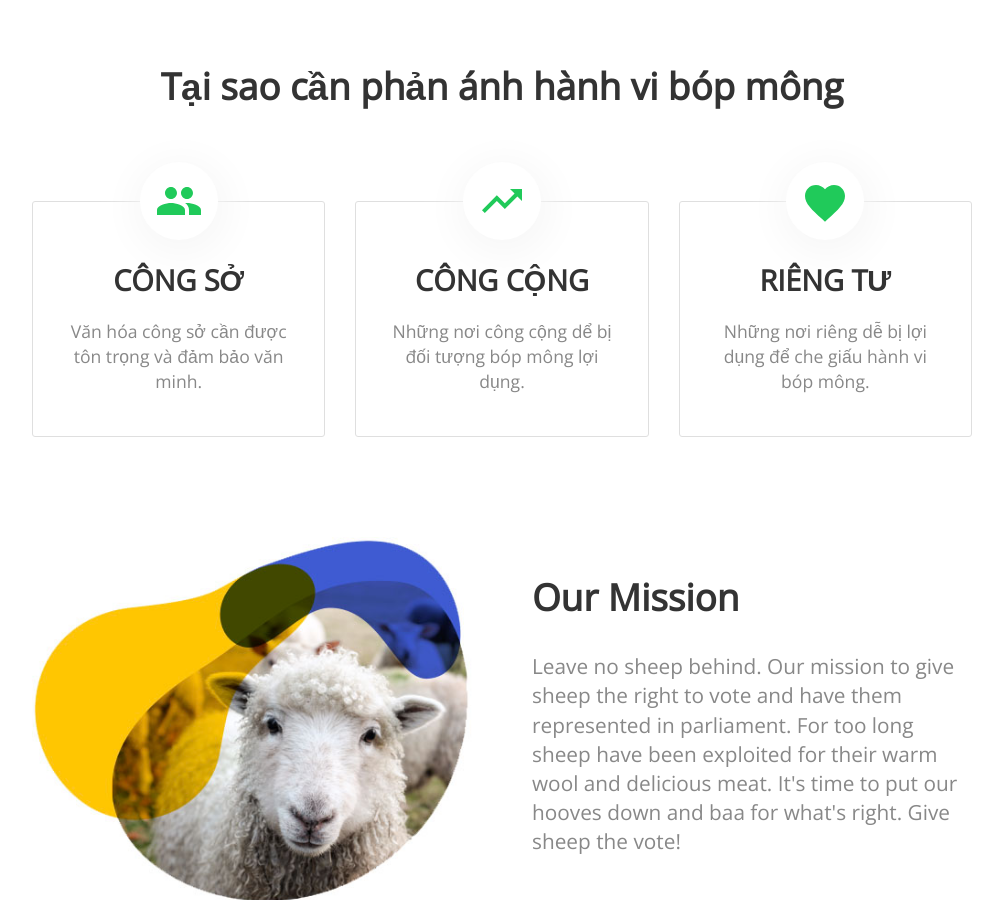
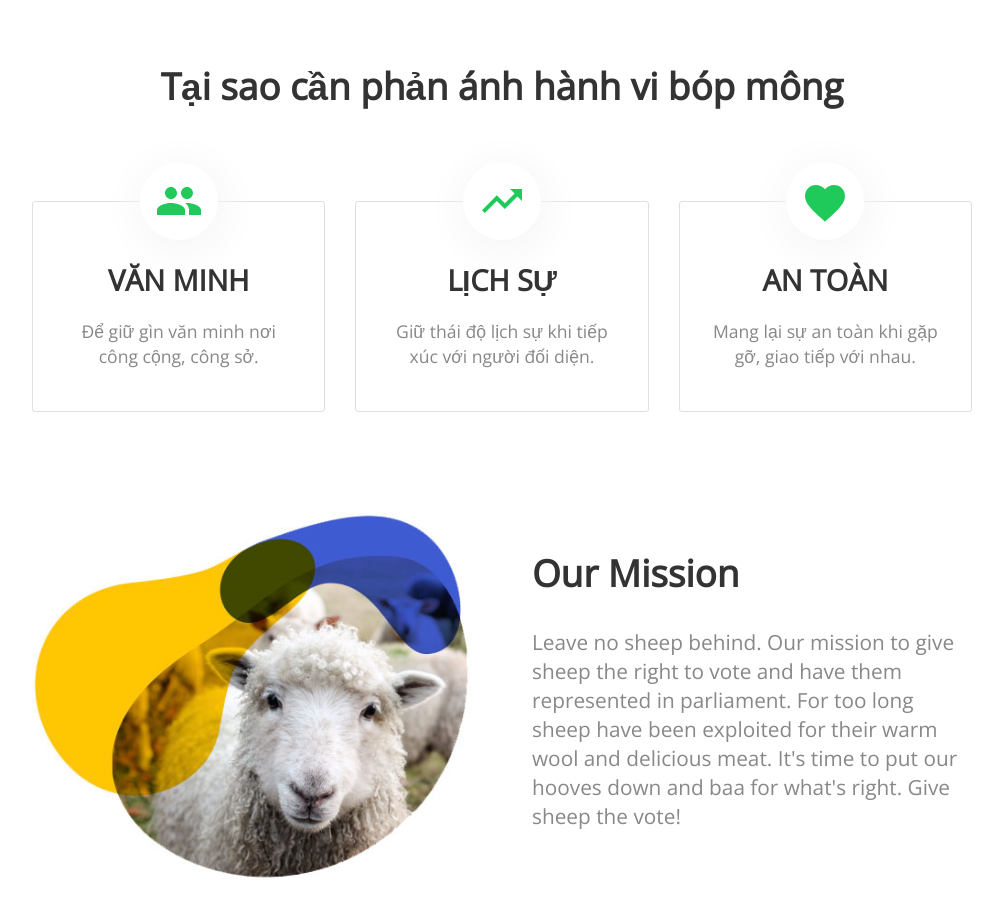
Before and after one commit to chongbopmong/chongbopmong.github.io, a Jekyll site: the page built from index.html, in a window 1280 px wide and 900 px high, scrolled down 663 px. Shown: the whole window, without its empty margins (138-1141 px from the left). Built offline with Jekyll 4.4.1, drawn with Linux system fonts in a browser that asks for light colours; nearby versions of some CDN libraries; a script that is not in the unit is left out.

Commit message:
Update index.html

```diff
--- a/index.html
+++ b/index.html
@@ -25,20 +25,20 @@ title: CHỐNG BÓP MÔNG
 	<ul class="thirds">
 		<li>
 			<div class="image">{% include icons/site.html icon="population" %}</div>
-			<h3 class="editable">CÔNG SỞ</h3>
-			<p class="editable">Văn hóa công sở cần được tôn trọng và đảm bảo văn minh. </p>
+			<h3 class="editable">VĂN MINH</h3>
+			<p class="editable">Để giữ gìn văn minh nơi công cộng, công sở.</p>
 		</li>
 
 		<li>
 			<div class="image">{% include icons/site.html icon="economy" %}</div>
-			<h3 class="editable">CÔNG CỘNG</h3>
-			<p class="editable">Những nơi công cộng dể bị đối tượng bóp mông lợi dụng.</p>
+			<h3 class="editable">LỊCH SỰ</h3>
+			<p class="editable">Giữ thái độ lịch sự khi tiếp xúc với người đối diện.</p>
 		</li>
 
 		<li>
 			<div class="image">{% include icons/site.html icon="conditions" %}</div>
-			<h3 class="editable">RIÊNG TƯ</h3>
-			<p class="editable">Những nơi riêng dễ bị lợi dụng để che giấu hành vi bóp mông.</p>
+			<h3 class="editable">AN TOÀN</h3>
+			<p class="editable">Mang lại sự an toàn khi gặp gỡ, giao tiếp với nhau.</p>
 		</li>
 	</ul>
 </div>
```
